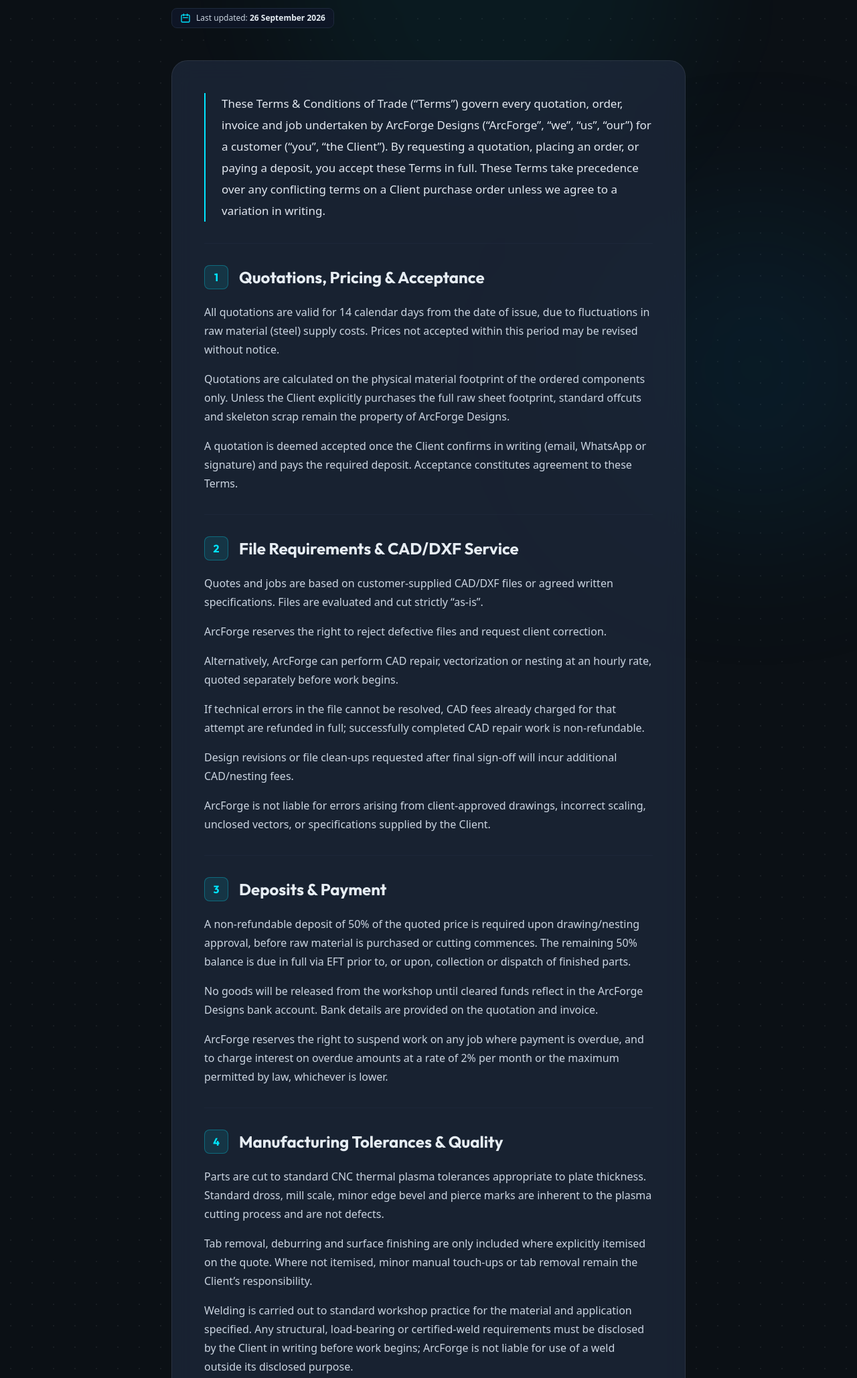
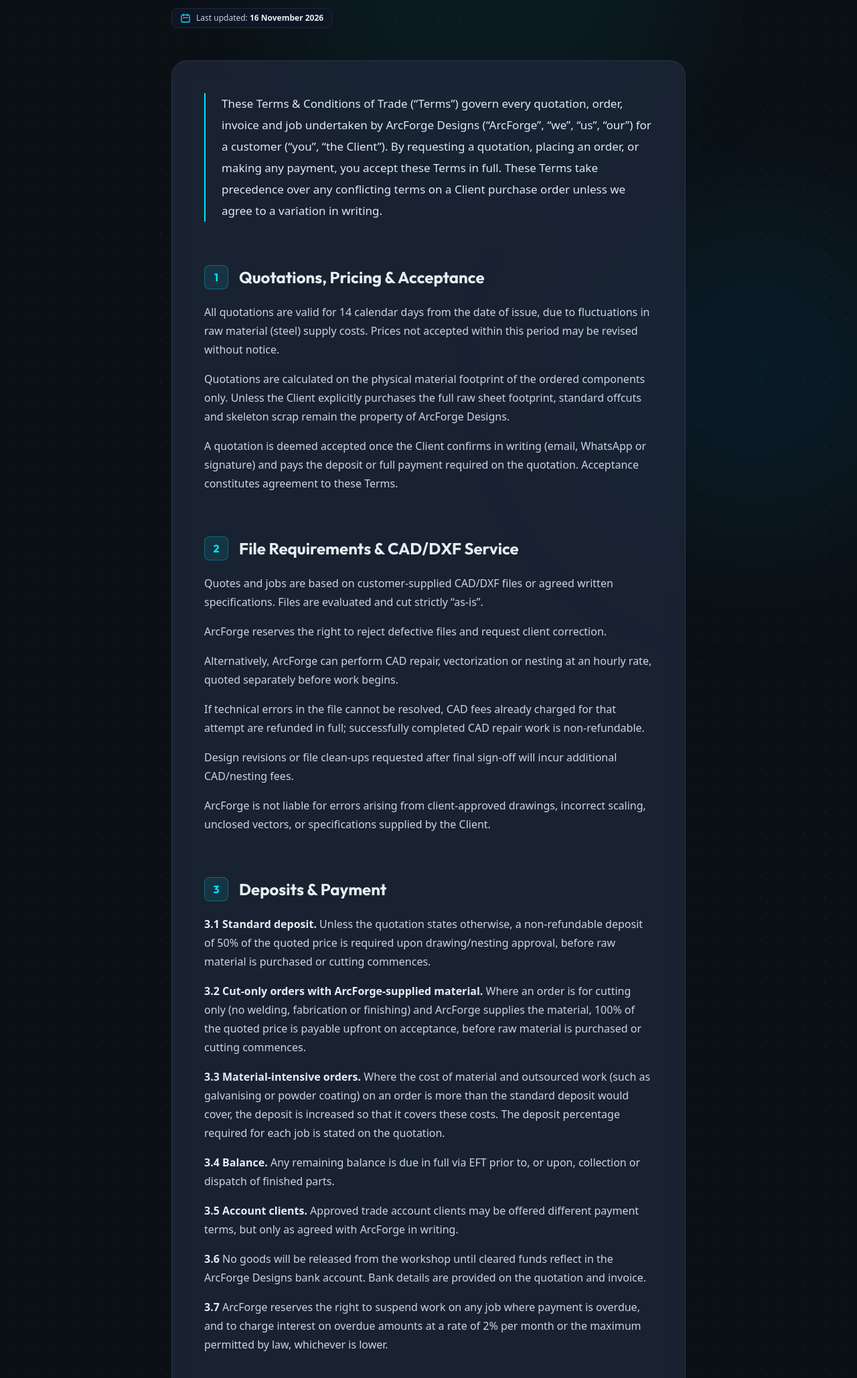
Before and after one commit to GNvanWyk/arcforge-website, a plain HTML site: page terms.html in a window 1280 px wide. Shown: the part 340-2398 px from the top of the page at 67% size. Drawn offline with nearby package versions, Linux system fonts and the light colour scheme.

Commit message:
Update deposit/payment terms and standard turnaround
- terms.html: replace flat 50% deposit with sections 3.1-3.7 (standard
  deposit, 100% upfront for cut-only orders with ArcForge-supplied material,
  raised deposit for material-intensive orders, balance, account clients);
  update intro, sections 1, 5 and 9; Last updated 16 November 2026
- faq.html: align deposit, work-start, cancellation, acceptance and
  turnaround answers with the new terms
- index.html: How It Works note mentions upfront payment; hero stat 3-5 days
- Standard turnaround 2-4 -> 3-5 business days (terms, FAQ, CLAUDE.md)
- CLAUDE.md: update synced deposit and turnaround figures

Co-Authored-By: Claude Opus 5.5 <noreply@anthropic.com>

```diff
--- a/terms.html
+++ b/terms.html
@@ -189,7 +189,7 @@
         <svg class="w-4 h-4 text-[#00e5ff] shrink-0" fill="none" viewBox="0 0 24 24" stroke="currentColor" aria-hidden="true">
           <path stroke-linecap="round" stroke-linejoin="round" stroke-width="2" d="M8 7V3m8 4V3m-9 8h10M5 21h14a2 2 0 002-2V7a2 2 0 00-2-2H5a2 2 0 00-2 2v12a2 2 0 002 2z" />
         </svg>
-        <span>Last updated: <time datetime="2026-09-26" class="font-semibold text-white">26 September 2026</time></span>
+        <span>Last updated: <time datetime="2026-11-16" class="font-semibold text-white">16 November 2026</time></span>
       </div>
     </div>
 
@@ -202,7 +202,7 @@
         <!-- Preamble / Acceptance -->
         <div class="border-l-2 border-[#00e5ff] pl-5 sm:pl-6 mb-4">
           <p class="text-base sm:text-[17px] leading-8 text-slate-200">
-            These Terms &amp; Conditions of Trade (&ldquo;Terms&rdquo;) govern every quotation, order, invoice and job undertaken by ArcForge Designs (&ldquo;ArcForge&rdquo;, &ldquo;we&rdquo;, &ldquo;us&rdquo;, &ldquo;our&rdquo;) for a customer (&ldquo;you&rdquo;, &ldquo;the Client&rdquo;). By requesting a quotation, placing an order, or paying a deposit, you accept these Terms in full. These Terms take precedence over any conflicting terms on a Client purchase order unless we agree to a variation in writing.
+            These Terms &amp; Conditions of Trade (&ldquo;Terms&rdquo;) govern every quotation, order, invoice and job undertaken by ArcForge Designs (&ldquo;ArcForge&rdquo;, &ldquo;we&rdquo;, &ldquo;us&rdquo;, &ldquo;our&rdquo;) for a customer (&ldquo;you&rdquo;, &ldquo;the Client&rdquo;). By requesting a quotation, placing an order, or making any payment, you accept these Terms in full. These Terms take precedence over any conflicting terms on a Client purchase order unless we agree to a variation in writing.
           </p>
         </div>
 
@@ -215,7 +215,7 @@
           <div class="space-y-4 text-base leading-7 text-slate-300">
             <p>All quotations are valid for 14 calendar days from the date of issue, due to fluctuations in raw material (steel) supply costs. Prices not accepted within this period may be revised without notice.</p>
             <p>Quotations are calculated on the physical material footprint of the ordered components only. Unless the Client explicitly purchases the full raw sheet footprint, standard offcuts and skeleton scrap remain the property of ArcForge Designs.</p>
-            <p>A quotation is deemed accepted once the Client confirms in writing (email, WhatsApp or signature) and pays the required deposit. Acceptance constitutes agreement to these Terms.</p>
+            <p>A quotation is deemed accepted once the Client confirms in writing (email, WhatsApp or signature) and pays the deposit or full payment required on the quotation. Acceptance constitutes agreement to these Terms.</p>
           </div>
         </section>
 
@@ -242,9 +242,13 @@
             <span>Deposits &amp; Payment</span>
           </h2>
           <div class="space-y-4 text-base leading-7 text-slate-300">
-            <p>A non-refundable deposit of 50% of the quoted price is required upon drawing/nesting approval, before raw material is purchased or cutting commences. The remaining 50% balance is due in full via EFT prior to, or upon, collection or dispatch of finished parts.</p>
-            <p>No goods will be released from the workshop until cleared funds reflect in the ArcForge Designs bank account. Bank details are provided on the quotation and invoice.</p>
-            <p>ArcForge reserves the right to suspend work on any job where payment is overdue, and to charge interest on overdue amounts at a rate of 2% per month or the maximum permitted by law, whichever is lower.</p>
+            <p><span class="font-semibold text-white">3.1 Standard deposit.</span> Unless the quotation states otherwise, a non-refundable deposit of 50% of the quoted price is required upon drawing/nesting approval, before raw material is purchased or cutting commences.</p>
+            <p><span class="font-semibold text-white">3.2 Cut-only orders with ArcForge-supplied material.</span> Where an order is for cutting only (no welding, fabrication or finishing) and ArcForge supplies the material, 100% of the quoted price is payable upfront on acceptance, before raw material is purchased or cutting commences.</p>
+            <p><span class="font-semibold text-white">3.3 Material-intensive orders.</span> Where the cost of material and outsourced work (such as galvanising or powder coating) on an order is more than the standard deposit would cover, the deposit is increased so that it covers these costs. The deposit percentage required for each job is stated on the quotation.</p>
+            <p><span class="font-semibold text-white">3.4 Balance.</span> Any remaining balance is due in full via EFT prior to, or upon, collection or dispatch of finished parts.</p>
+            <p><span class="font-semibold text-white">3.5 Account clients.</span> Approved trade account clients may be offered different payment terms, but only as agreed with ArcForge in writing.</p>
+            <p><span class="font-semibold text-white">3.6</span> No goods will be released from the workshop until cleared funds reflect in the ArcForge Designs bank account. Bank details are provided on the quotation and invoice.</p>
+            <p><span class="font-semibold text-white">3.7</span> ArcForge reserves the right to suspend work on any job where payment is overdue, and to charge interest on overdue amounts at a rate of 2% per month or the maximum permitted by law, whichever is lower.</p>
           </div>
         </section>
 
@@ -268,7 +272,7 @@
             <span>Lead Times, Collection &amp; Delivery</span>
           </h2>
           <div class="space-y-4 text-base leading-7 text-slate-300">
-            <p>Standard turnaround is typically 2-4 business days, commencing only once the deposit reflects and the final DXF drawing is signed off. Lead times are confirmed per job and may vary with workshop capacity and material availability.</p>
+            <p>Standard turnaround is typically 3-5 business days, commencing only once the deposit or upfront payment reflects and the final DXF drawing is signed off. Lead times are confirmed per job and may vary with workshop capacity and material availability.</p>
             <p>Collection is by appointment at the ArcForge workshop upon completion notice. Delivery can be arranged at an additional fee on request.</p>
             <p>Completed orders not collected or accepted for delivery within 14 calendar days of completion notice may incur a storage fee of R100 per day.</p>
           </div>
@@ -318,7 +322,7 @@
             <span>Cancellations</span>
           </h2>
           <div class="space-y-4 text-base leading-7 text-slate-300">
-            <p>Once a deposit has been paid, the order is confirmed and the deposit is non-refundable, as it secures materials and workshop time. Only if the Client cancels before material has been cut, ArcForge will deduct the cost of materials and work already committed from the deposit and refund any remainder at its discretion.</p>
+            <p>Once a deposit or upfront payment has been made, the order is confirmed and the payment is non-refundable, as it secures materials and workshop time. Only if the Client cancels before material has been cut, ArcForge will deduct the cost of materials and work already committed from the payment and refund any remainder at its discretion.</p>
           </div>
         </section>
 
```
Also changed, not shown: faq.html (+7 -5 lines), index.html (+2 -2 lines), 1 other file.
